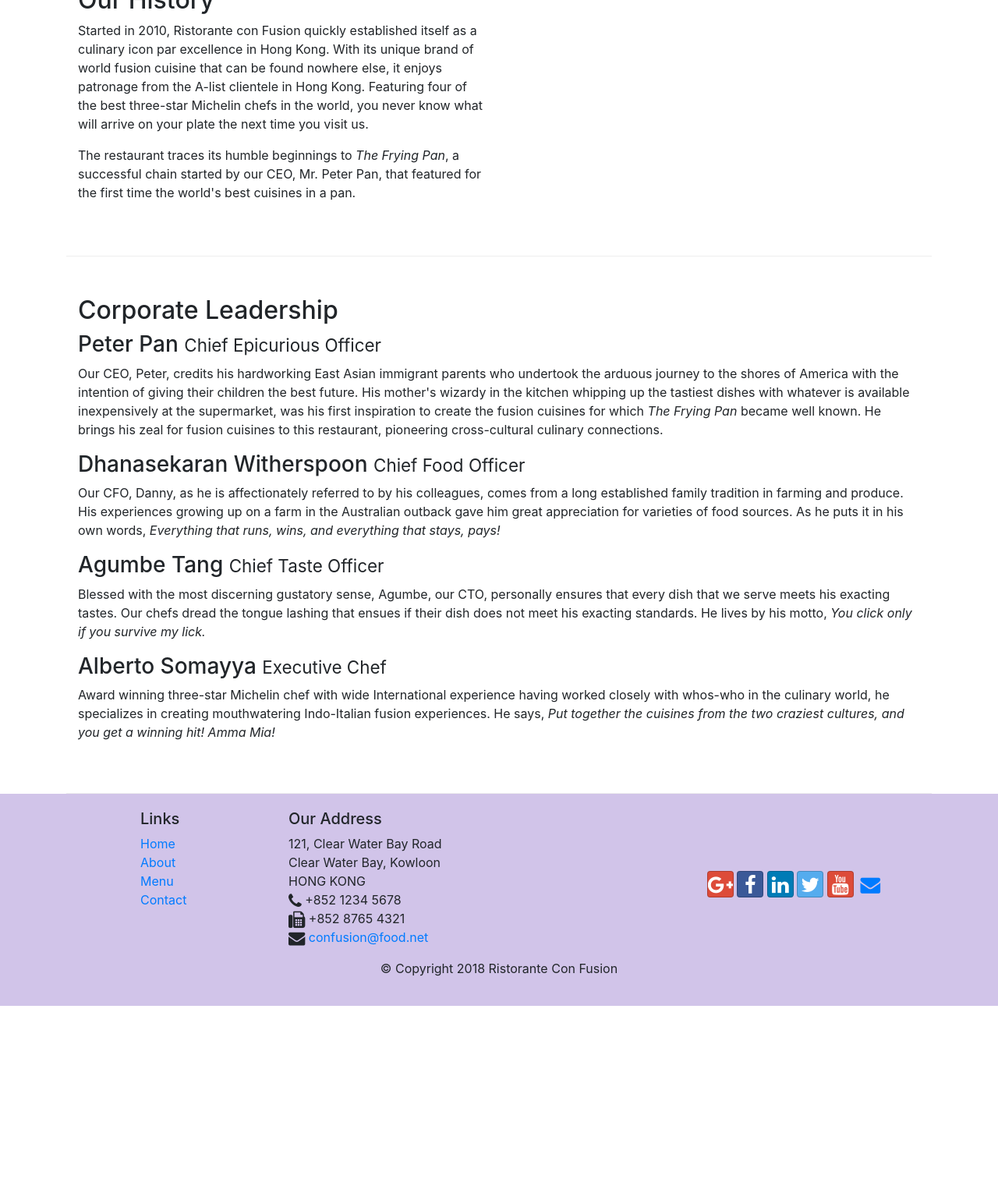
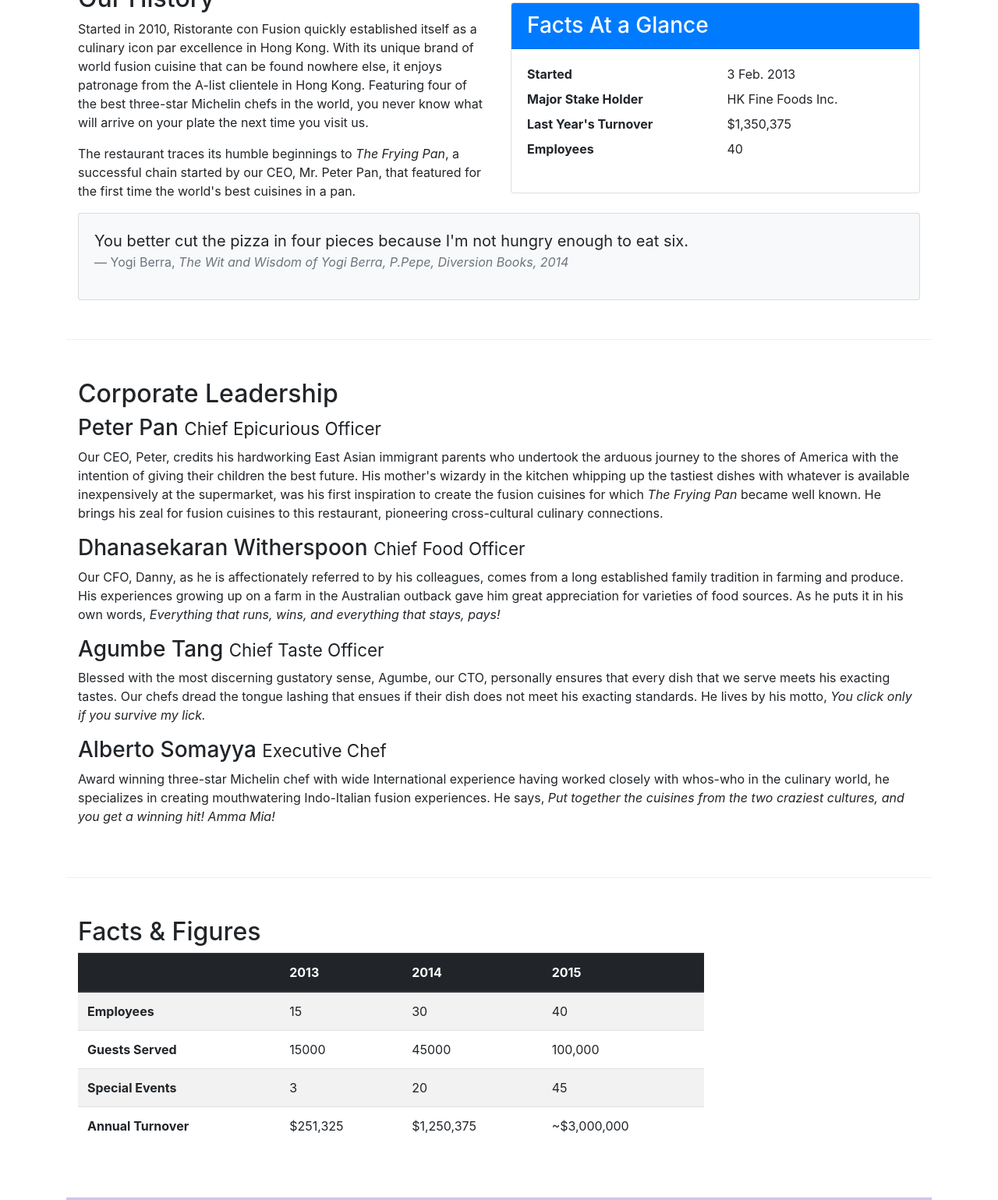
Before and after one commit to vbakos11/Bootstrap, a website: page aboutus.html in a window 1280 px wide. Shown: the part 536-2075 px from the top of the page at 78% size. Before the commit the page ends 1826 px from the top, so only its background shows below. Drawn offline with nearby package versions, Linux system fonts and the light colour scheme.

Commit message:
Tables & Cards

```diff
--- a/aboutus.html
+++ b/aboutus.html
@@ -69,12 +69,40 @@
         </div>
 
         <div class="row row-content align-items-center">
-            <div class="col-md col-md-6">
+            <div class="col-sm-6">
                 <h2>Our History</h2>
                 <p>Started in 2010, Ristorante con Fusion quickly established itself as a culinary icon par excellence in Hong Kong. With its unique brand of world fusion cuisine that can be found nowhere else, it enjoys patronage from the A-list clientele in Hong Kong.  Featuring four of the best three-star Michelin chefs in the world, you never know what will arrive on your plate the next time you visit us.</p>
                 <p>The restaurant traces its humble beginnings to <em>The Frying Pan</em>, a successful chain started by our CEO, Mr. Peter Pan, that featured for the first time the world's best cuisines in a pan.</p>
             </div>
-            <div>
+            <div class="col-sm">
+                <div class="card">
+                    <h3 class="card-header bg-primary text-white">Facts At a Glance</h3>
+                    <div class="card-body">
+                        <dl class="row">
+                            <dt class="col-6">Started</dt>
+                            <dd class="col-6">3 Feb. 2013</dd>
+                            <dt class="col-6"> Major Stake Holder</dt>
+                            <dd class="col-6">HK Fine Foods Inc.</dd>
+                            <dt class="col-6">Last Year's Turnover</dt>
+                            <dd class="col-6">$1,350,375</dd>
+                            <dt class="col-6">Employees</dt>
+                            <dd class="col-6">40</dd>
+                        </dl>
+                    </div>
+                </div>
+
+            </div>
+            <div class="col-12">
+                <div class="card card-body bg-light">
+                    <blockquote class="blockquote">
+                        <p class="mb-0">You better cut the pizza in four pieces because I'm not
+                            hungry enough to eat six.
+                        </p>
+                        <footer class="blockquote-footer">Yogi Berra,
+                            <cite title="Source Title">The Wit and Wisdom of Yogi Berra, P.Pepe, Diversion Books, 2014</cite>
+                        </footer>
+                    </blockquote>
+                </div>
             </div>
         </div>
 
@@ -92,7 +120,50 @@
                 <p class="d-sm-block d-none">Award winning three-star Michelin chef with wide International experience having worked closely with whos-who in the culinary world, he specializes in creating mouthwatering Indo-Italian fusion experiences. He says, <em>Put together the cuisines from the two craziest cultures, and you get a winning hit! Amma Mia!</em></p>
             </div>
        </div>
-
+       <div class="row row-content">
+            <div class="col-12 col-sm-9">
+                <h2> Facts &amp; Figures</h2>
+                <div class="table-responsive">
+                    <table class="table table-striped">
+                        <thead class="thead-dark">
+                            <tr>
+                                <th>&nbsp;</th>
+                                <th>2013</th>
+                                <th>2014</th>
+                                <th>2015</th>
+                            </tr>
+                        </thead>
+                        <tbody>
+                            <tr>
+                                <th>Employees</th>
+                                <td>15</td>
+                                <td>30</td>
+                                <td>40</td>
+                            </tr>
+                            <tr>
+                                <th>Guests Served</th>
+                                <td>15000</td>
+                                <td>45000</td>
+                                <td>100,000</td>
+                            </tr>
+                            <tr>
+                                <th>Special Events</th>
+                                <td>3</td>
+                                <td>20</td>
+                                <td>45</td>
+                            </tr>
+                            <tr>
+                                <th>Annual Turnover</th>
+                                <td>$251,325</td>
+                                <td>$1,250,375</td>
+                                <td>~$3,000,000</td>
+                            </tr>
+                        </tbody>
+                    </table>
+            </div>
+            <div class="col-12 col-sm-3">
+            </div>
+       </div>
     </div>
 
     <footer class="footer">
```
